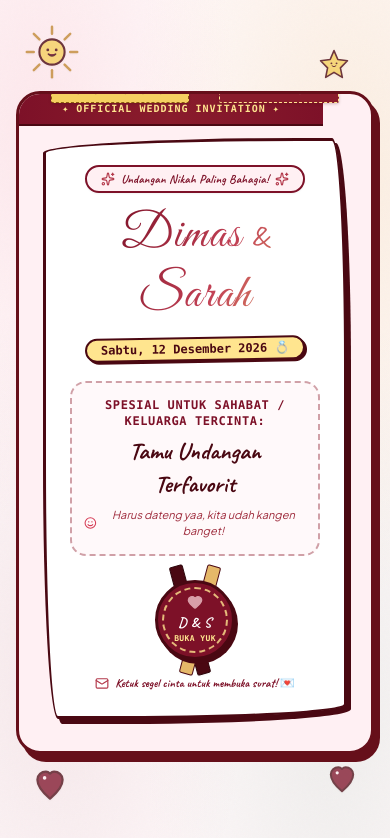
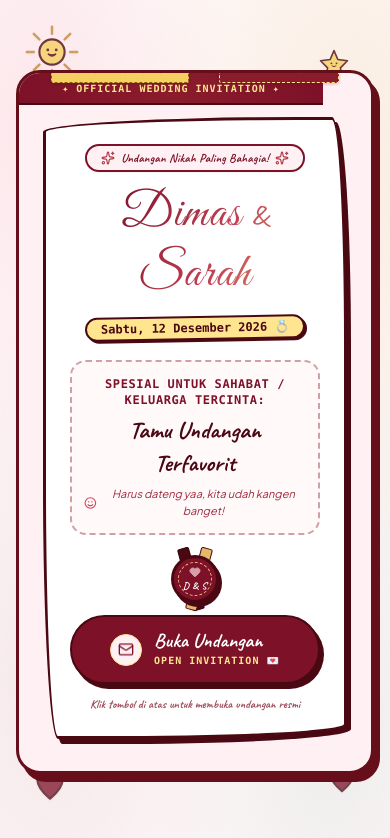
Before and after one commit to pilanggandu/wedding-invitational, a Next.js app: page / in a window 390 px wide. Shown: the top 838 px of the page. Built offline with nearby package versions, Linux system fonts and the light colour scheme; a web font is replaced by a local one.

Commit message:
feat: add prominent Buka Undangan / Open Invitation buttons on mobile envelope and desktop showcase

```diff
--- a/src/app/page.tsx
+++ b/src/app/page.tsx
@@ -21,7 +21,10 @@ export default function WeddingInvitationPage() {
   return (
     <div className="min-h-screen bg-[#FFF5F6] flex flex-col lg:flex-row relative paper-texture">
       {/* 🖥️ Desktop Left Showcase (Visible on lg+ screens, hidden on mobile) */}
-      <DesktopLeftShowcase />
+      <DesktopLeftShowcase
+        isOpened={isOpened}
+        onOpen={() => setIsOpened(true)}
+      />
 
       {/* 📱 Right Side: Phone-style frame on desktop, Full-screen native on mobile */}
       <div className="w-full lg:w-[52%] xl:w-[50%] lg:h-screen lg:overflow-y-auto flex justify-center py-0 lg:py-6 px-0 lg:px-6 bg-[#FFF5F6] relative">
--- a/src/components/DesktopLeftShowcase.tsx
+++ b/src/components/DesktopLeftShowcase.tsx
@@ -1,7 +1,7 @@
 "use client";
 
 import React, { useState, useEffect } from "react";
-import { Calendar, Clock, Heart, Sparkles, Smartphone, Music, MapPin } from "lucide-react";
+import { Calendar, Clock, Heart, Sparkles, Smartphone, Music, MapPin, Mail } from "lucide-react";
 import { WEDDING_DATA } from "@/data/weddingData";
 import {
   KidsDrawingCouple,
@@ -13,7 +13,12 @@ import {
   BotanicalLeaves,
 } from "./PaperArtDecorations";
 
-export function DesktopLeftShowcase() {
+interface DesktopLeftShowcaseProps {
+  onOpen?: () => void;
+  isOpened?: boolean;
+}
+
+export function DesktopLeftShowcase({ onOpen, isOpened }: DesktopLeftShowcaseProps) {
   const [timeLeft, setTimeLeft] = useState<{
     days: number;
     hours: number;
@@ -193,13 +198,26 @@ export function DesktopLeftShowcase() {
               Buka di HP Kamu!
             </span>
             <p className="text-[11px] font-sans text-[#FAD2D8] leading-tight">
-              Gunakan perangkat ponsel atau scroll simulasi ponsel di sisi kanan 👉
+              Gunakan perangkat ponsel atau simulasi ponsel di sisi kanan 👉
             </p>
           </div>
         </div>
 
+        {/* Desktop Quick Buka Undangan Button */}
+        {!isOpened && onOpen && (
+          <button
+            onClick={onOpen}
+            className="px-4 py-2 rounded-full bg-[#FFE58F] hover:bg-[#FFD966] text-[#4A0812] border-2 border-[#2D050B] shadow-[3px_3px_0px_#2D050B] font-script font-bold text-xs sm:text-sm flex items-center gap-2 cursor-pointer transition-transform hover:scale-105 shrink-0"
+            title="Buka Undangan Pernikahan"
+            aria-label="Buka Undangan (Open Invitation)"
+          >
+            <Mail className="w-4 h-4 text-[#7D1128] animate-bounce" />
+            <span>Buka Undangan 💌</span>
+          </button>
+        )}
+
         {/* Music indicator */}
-        <div className="hidden xl:flex items-center gap-2 bg-[#4A0812] px-3.5 py-1.5 rounded-full border border-[#D63D56]/40 text-right shadow-sm">
+        <div className="hidden xl:flex items-center gap-2 bg-[#4A0812] px-3.5 py-1.5 rounded-full border border-[#D63D56]/40 text-right shadow-sm shrink-0">
           <Music className="w-3.5 h-3.5 text-[#F5A8B8] animate-bounce" />
           <span className="text-[10px] font-mono font-bold text-[#FAD2D8]">
             Acoustic Serenade
--- a/src/components/EnvelopeCover.tsx
+++ b/src/components/EnvelopeCover.tsx
@@ -79,7 +79,7 @@ export function EnvelopeCover({ onOpen, isOpen }: EnvelopeCoverProps) {
         animate={{ opacity: isOpening ? 0 : 1, scale: isOpening ? 1.05 : 1 }}
         exit={{ opacity: 0 }}
         transition={{ duration: 0.8, ease: "easeInOut" }}
-        className="fixed lg:absolute inset-0 z-50 flex items-center justify-center p-4 overflow-hidden select-none paper-texture bg-[#FFF5F6]"
+        className="fixed lg:absolute inset-0 z-50 flex items-center justify-center p-4 overflow-y-auto select-none paper-texture bg-[#FFF5F6]"
       >
         {/* Harmonious 2D Floating Doodles */}
         <div className="absolute top-6 left-6 pointer-events-none opacity-80">
@@ -104,7 +104,7 @@ export function EnvelopeCover({ onOpen, isOpen }: EnvelopeCoverProps) {
           initial={{ y: 20, opacity: 0 }}
           animate={{ y: 0, opacity: 1 }}
           transition={{ duration: 0.6, ease: "easeOut" }}
-          className="relative w-full max-w-md"
+          className="relative w-full max-w-md my-auto py-4"
         >
           {/* Main Envelope Box with Childlike Maroon Border */}
           <div className="relative bg-[#FFF0F3] rounded-3xl p-6 sm:p-8 text-center border-[3px] border-[#660F1A] shadow-[6px_8px_0px_#660F1A] overflow-hidden">
@@ -168,38 +168,48 @@ export function EnvelopeCover({ onOpen, isOpen }: EnvelopeCoverProps) {
                 </p>
               </div>
 
-              {/* Flat 2D Maroon Wax Seal Open Button */}
-              <div className="mt-6 flex flex-col items-center justify-center">
-                <motion.button
-                  whileHover={{ scale: 1.08, rotate: 2 }}
-                  whileTap={{ scale: 0.94 }}
-                  onClick={handleOpenInvitation}
-                  className="relative group cursor-pointer focus:outline-none focus:ring-4 focus:ring-[#F5A8B8]/60 rounded-full"
-                  aria-label="Buka Undangan Pernikahan"
-                >
-                  {/* Flat 2D Ribbon Ends in Maroon & Gold */}
-                  <div className="absolute top-1/2 left-1/2 -translate-x-1/2 -translate-y-1/2 w-10 h-28 flex justify-center -z-10 pointer-events-none">
-                    <div className="w-3.5 h-full bg-[#4A0812] border border-[#2D050B] shadow-xs transform -rotate-15 rounded-xs" />
-                    <div className="w-3.5 h-full bg-[#E5B869] border border-[#4A0812] shadow-xs transform rotate-15 -ml-1 rounded-xs" />
+              {/* Prominent Buka Undangan (Open Invitation) Action Button */}
+              <div className="mt-5 flex flex-col items-center justify-center">
+                {/* Decorative 2D Wax Seal Badge */}
+                <div className="relative mb-3 flex flex-col items-center">
+                  <div className="absolute top-1/2 left-1/2 -translate-x-1/2 -translate-y-1/2 w-8 h-16 flex justify-center -z-10 pointer-events-none">
+                    <div className="w-3 h-full bg-[#4A0812] border border-[#2D050B] shadow-xs transform -rotate-15 rounded-xs" />
+                    <div className="w-3 h-full bg-[#E5B869] border border-[#4A0812] shadow-xs transform rotate-15 -ml-1 rounded-xs" />
                   </div>
 
-                  {/* Flat 2D Wax Seal Disk in Rich Velvet Maroon */}
-                  <div className="w-20 h-20 sm:w-22 sm:h-22 wax-seal-maroon rounded-full flex flex-col items-center justify-center text-[#FFF0F3] p-1 shadow-[3px_4px_0px_#4A0812]">
-                    <div className="w-full h-full rounded-full border-2 border-dashed border-[#FFE58F]/80 flex flex-col items-center justify-center text-center p-1">
-                      <Heart className="w-4 h-4 text-[#FAD2D8] mb-0.5 fill-current animate-pulse" />
-                      <span className="font-script font-bold tracking-wider text-[14px] text-white">
+                  <div className="w-12 h-12 wax-seal-maroon rounded-full flex flex-col items-center justify-center text-[#FFF0F3] p-1 shadow-[2px_3px_0px_#4A0812]">
+                    <div className="w-full h-full rounded-full border border-dashed border-[#FFE58F]/80 flex flex-col items-center justify-center text-center">
+                      <Heart className="w-3 h-3 text-[#FAD2D8] fill-current animate-pulse" />
+                      <span className="font-script font-bold tracking-wider text-[10px] text-white">
                         D & S
-                      </span>
-                      <span className="text-[8px] uppercase tracking-wider font-mono font-bold text-[#FFE58F]">
-                        BUKA YUK
                       </span>
                     </div>
                   </div>
+                </div>
+
+                {/* Main Prominent "Buka Undangan / Open Invitation" CTA Button */}
+                <motion.button
+                  whileHover={{ scale: 1.04, y: -2 }}
+                  whileTap={{ scale: 0.96 }}
+                  onClick={handleOpenInvitation}
+                  className="w-full max-w-xs mx-auto py-3.5 px-6 rounded-full bg-[#7D1128] hover:bg-[#660F1A] text-white border-2 border-[#4A0812] shadow-[4px_5px_0px_#4A0812] flex items-center justify-center gap-3 transition-all cursor-pointer group min-h-[50px] focus:outline-none focus:ring-4 focus:ring-[#F5A8B8]/60"
+                  aria-label="Buka Undangan (Open Invitation)"
+                >
+                  <div className="w-8 h-8 rounded-full bg-[#FFF0F3] border border-[#FFE58F] flex items-center justify-center shrink-0">
+                    <Mail className="w-4 h-4 text-[#7D1128] group-hover:scale-110 transition-transform animate-bounce" />
+                  </div>
+                  <div className="flex flex-col text-left">
+                    <span className="font-script font-bold text-xl text-white leading-none">
+                      Buka Undangan
+                    </span>
+                    <span className="text-[10px] font-mono tracking-widest uppercase text-[#FFE58F] font-bold mt-0.5">
+                      Open Invitation 💌
+                    </span>
+                  </div>
                 </motion.button>
 
-                <span className="text-xs font-script font-bold text-[#7D1128] mt-4 flex items-center gap-1.5 animate-bounce">
-                  <Mail className="w-3.5 h-3.5 text-[#B3394B]" />
-                  Ketuk segel cinta untuk membuka surat! 💌
+                <span className="text-xs font-script font-bold text-[#7D1128] mt-3 flex items-center gap-1.5 animate-pulse">
+                  Klik tombol di atas untuk membuka undangan resmi
                 </span>
               </div>
             </motion.div>
```
